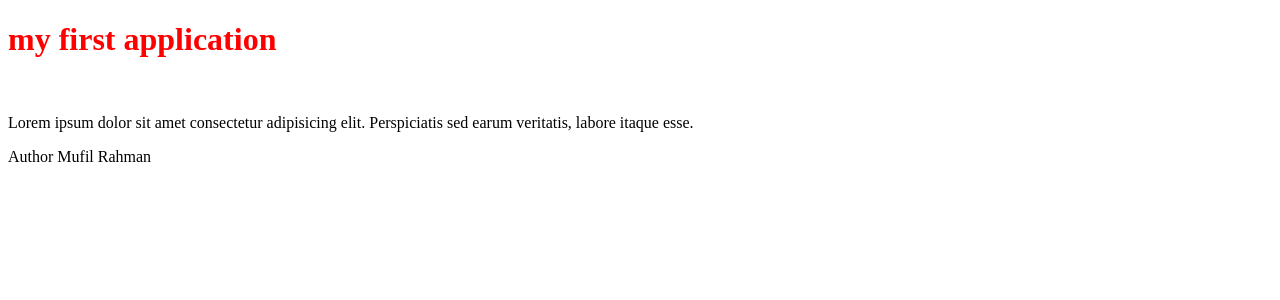
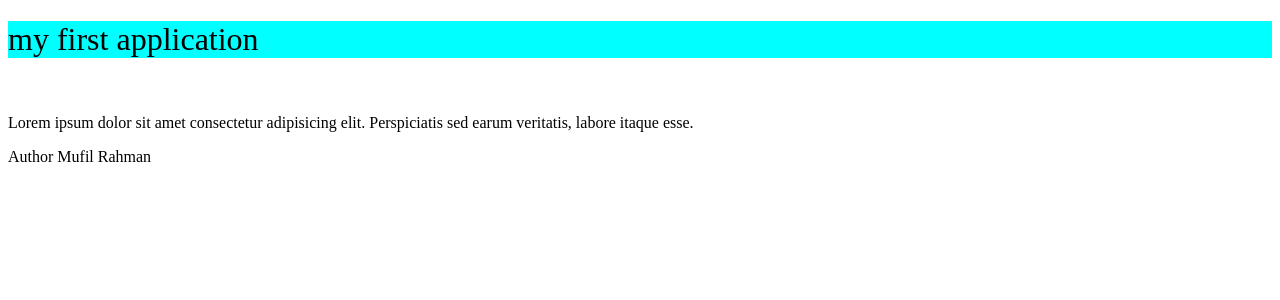
Before and after one commit to rahmanizum/React-journey--Broto, a React (Create React App) app: page / in a window 1280 px wide. Shown: the top 300 px of the page. Built offline with nearby package versions, Linux system fonts and the light colour scheme.

Commit message:
using css external file

```diff
--- /dev/null
+++ b/src/App.css
@@ -0,0 +1,4 @@
+.heading{
+    background-color: aqua;
+    font-weight: 400;
+}
--- a/src/App.js
+++ b/src/App.js
@@ -1,11 +1,9 @@
-
-
-
+import './App.css'
 function App() {
   let author = "Mufil Rahman"
   return (
   <div>
-    <h1 style = {{color:'red'}}>my first application</h1>
+    <h1 className='heading'>my first application</h1>
     <br/>
     <p>Lorem ipsum dolor sit amet consectetur adipisicing elit. Perspiciatis sed earum veritatis, labore itaque esse.</p>
     <p>Author <span>{author}</span></p>
```
